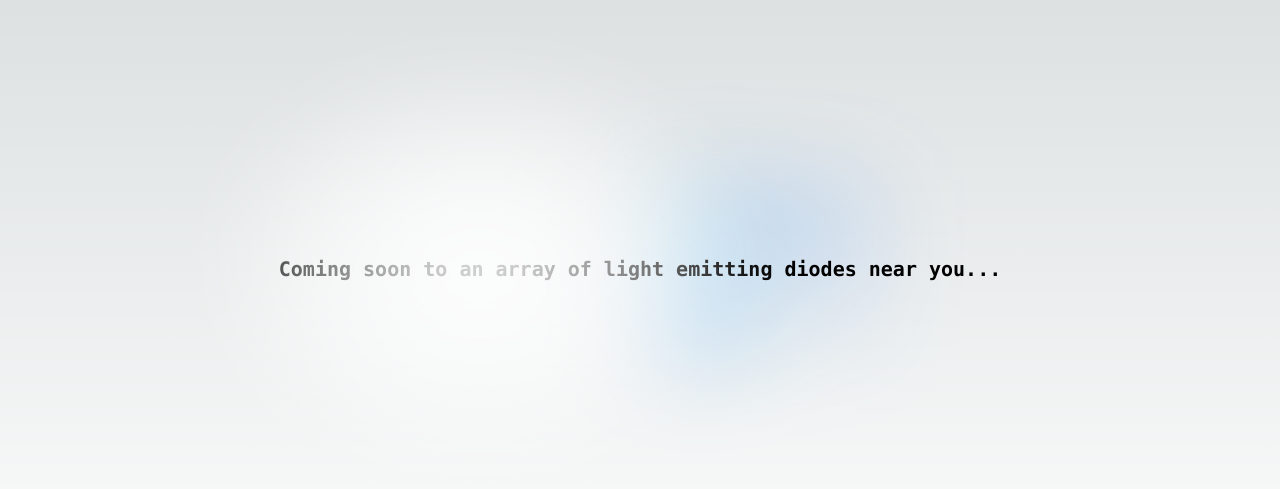
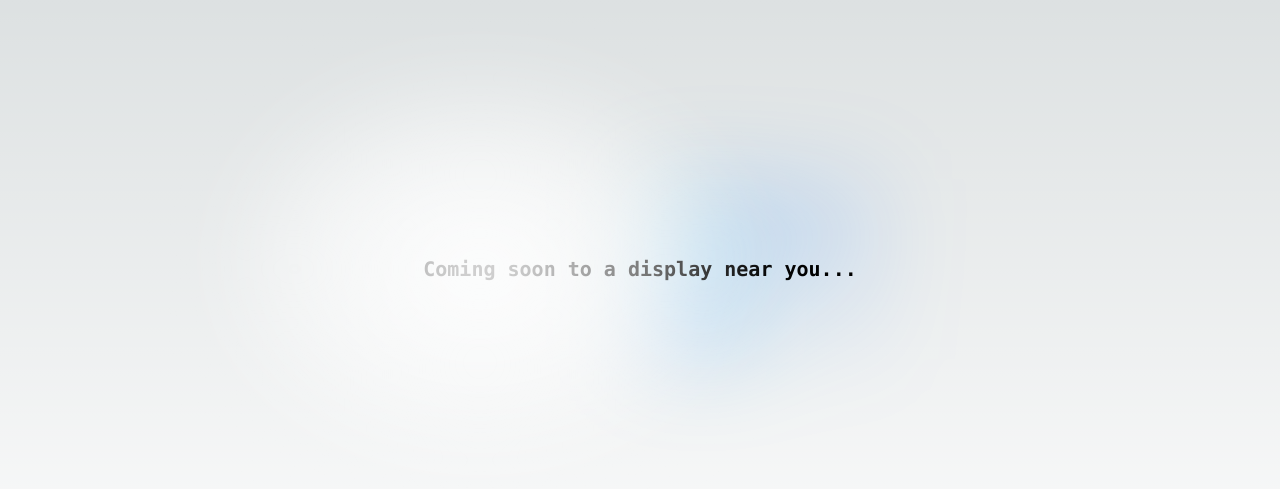
Before and after one commit to IAmBrendanL/Website, a Next.js app: page / in a window 1280 px wide. Shown: the part 131-620 px from the top of the page. Built offline with nearby package versions, Linux system fonts and the light colour scheme.

Commit message:
Updated comming soon message

```diff
--- a/src/pages/index.tsx
+++ b/src/pages/index.tsx
@@ -21,7 +21,7 @@ export default function Home() {
         <div className={styles.grid}>
           <div className={styles.center}>
             <text className={styles.code} style={{ fontSize: 20 }}>
-              Coming soon to an array of light emitting diodes near you...
+              Coming soon to a display near you...
             </text>
           </div>
         </div>
```
